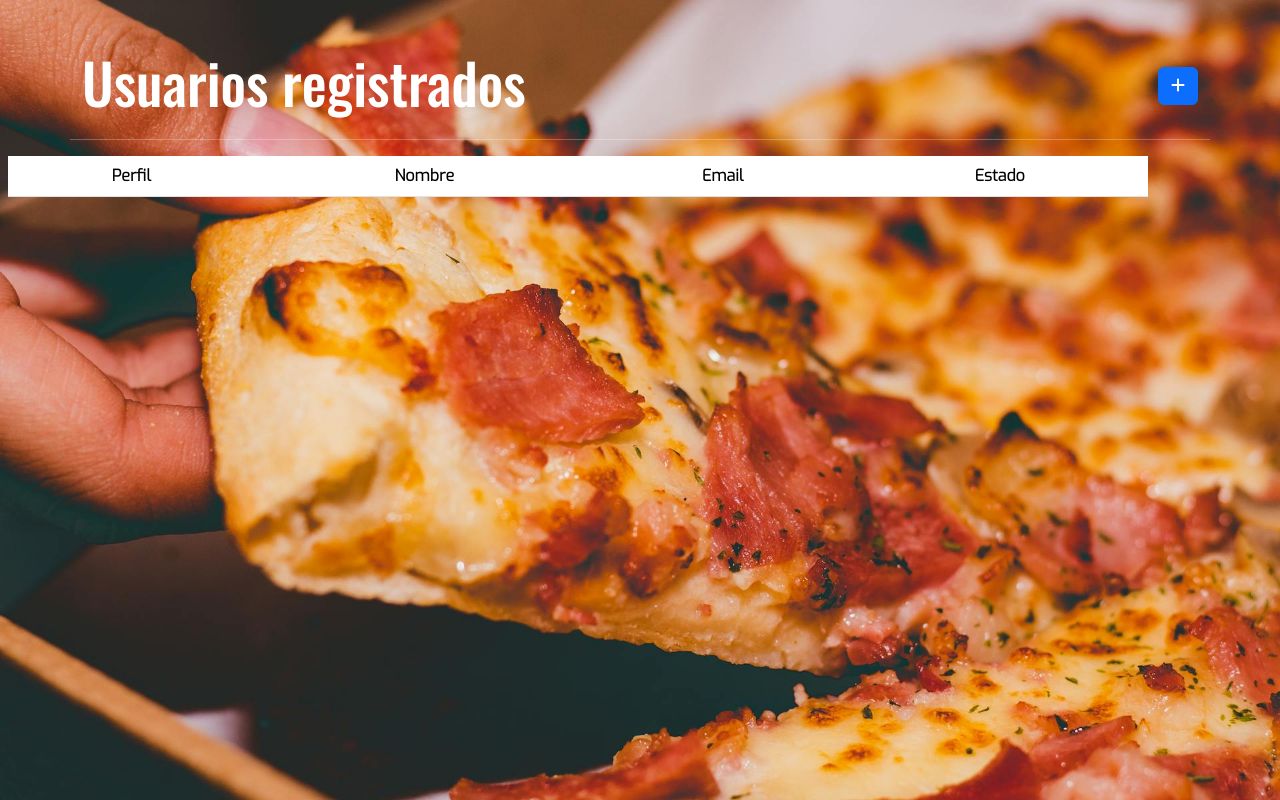
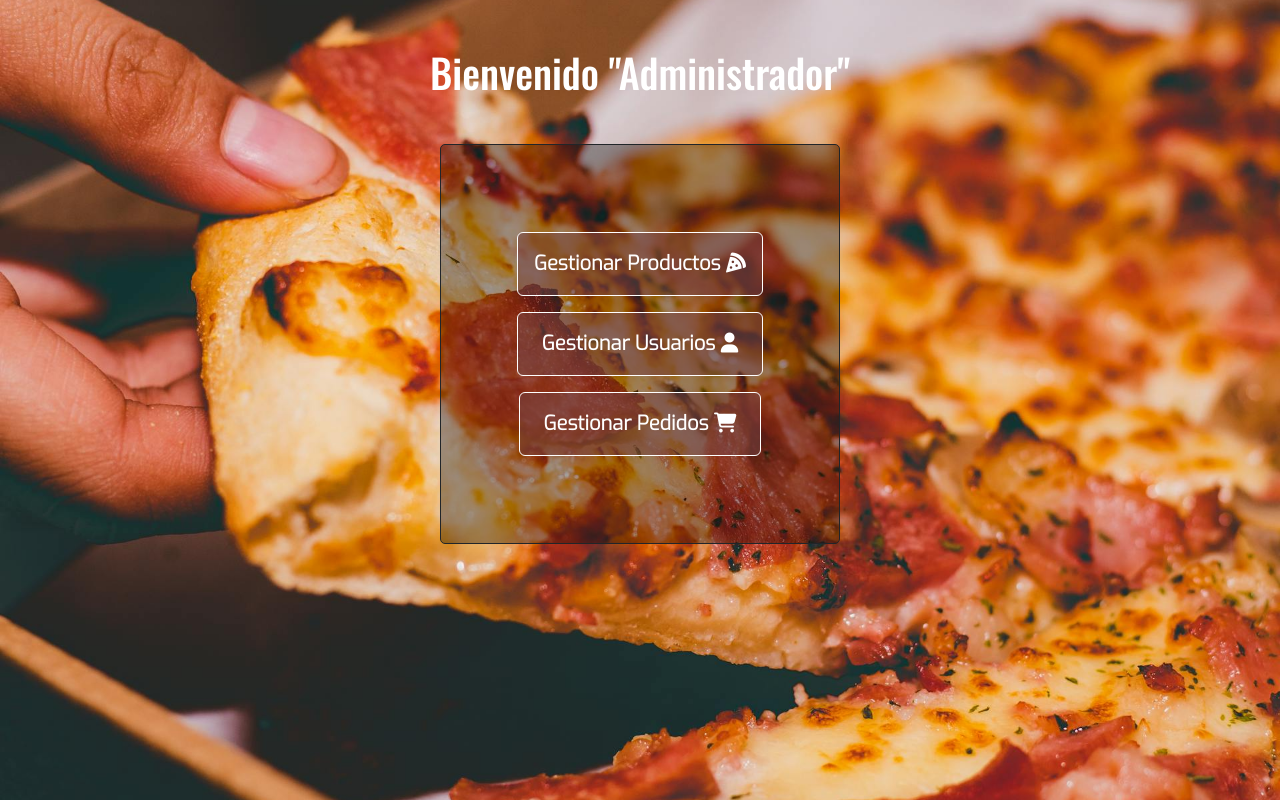
Before and after one commit to brunomry/frontendProyectoFinal_RollingCode, a React (Vite) app: page /administrador in a window 1280 px wide. Built offline with nearby package versions, Linux system fonts and the light colour scheme.

Commit message:
Agregue cp Link de react-router-dom en cp Administracion para las 3 opciones de btn y tambien en btn nuevo usuario en cp ListaUsuarios. Ademas agregue fila de prueba en cp ItemUsuario

```diff
--- a/src/App.jsx
+++ b/src/App.jsx
@@ -2,15 +2,19 @@ import Administracion from "./components/pages/Administracion";
 import "./App.css";
 import "bootstrap/dist/css/bootstrap.min.css";
 import ListaUsuarios from "./components/pages/user/ListaUsuarios";
+import { BrowserRouter, Route, Routes } from "react-router-dom";
 
 function App() {
-
   return (
     <>
-      {/* <Administracion></Administracion> */}
-      <ListaUsuarios></ListaUsuarios>
+      <BrowserRouter>
+        <Routes>
+          <Route path="/administrador" element={<Administracion></Administracion>}></Route>
+          <Route path="/administrador/usuarios" element={<ListaUsuarios></ListaUsuarios>}></Route>
+        </Routes>
+      </BrowserRouter>
     </>
-  )
+  );
 }
 
 export default App;
--- a/src/components/pages/Administracion.jsx
+++ b/src/components/pages/Administracion.jsx
@@ -1,3 +1,4 @@
+import { Link } from "react-router-dom";
 import "../../styles/administrador.css";
 
 const Administracion = () => {
@@ -6,17 +7,24 @@ const Administracion = () => {
       <h1 className="text-center my-5">Bienvenido "Administrador"</h1>
       <article className="me-2 mx-sm-auto d-flex justify-content-center border border border-1 border-dark managementOptions px-3 px-sm-5">
         <div className="d-flex gap-3 flex-column justify-content-center align-items-center">
-          <button
-            className="border border-1 border-white fw-bold py-3 btnManagement rounded-2"
+          <Link
+            className="border border-1 border-white fw-bold py-3 btnManagement rounded-2 text-decoration-none px-3"
+            to="/administrador/productos"
           >
-            Gestionar Productos <i class="fa-solid fa-pizza-slice"></i>
-          </button>
-          <button className="border border-1 border-white fw-bold py-3 btnManagement rounded-2">
-            Gestionar Usuarios <i class="fa-solid fa-user"></i>
-          </button>
-          <button className="border border-1 border-white fw-bold py-3 btnManagement rounded-2">
-            Gestionar Pedidos <i class="fa-solid fa-cart-shopping"></i>
-          </button>
+            Gestionar Productos <i className="fa-solid fa-pizza-slice"></i>
+          </Link>
+          <Link
+            className="border border-1 border-white fw-bold py-3 btnManagement rounded-2 text-decoration-none px-4"
+            to="/administrador/usuarios"
+          >
+            Gestionar Usuarios <i className="fa-solid fa-user"></i>
+          </Link>
+          <Link
+            className="border border-1 border-white fw-bold py-3 btnManagement rounded-2 text-decoration-none px-4"
+            to="/administrador/pedidos"
+          >
+            Gestionar Pedidos <i className="fa-solid fa-cart-shopping"></i>
+          </Link>
         </div>
       </article>
     </section>
--- a/src/components/pages/user/ItemUsuario.jsx
+++ b/src/components/pages/user/ItemUsuario.jsx
@@ -1,10 +1,13 @@
-import React from 'react';
+import "../../../styles/administrador.css";
 
 const ItemUsuario = () => {
   return (
-    <>
-
-    </>
+    <tr>
+      <td>admin</td>
+      <td>bruno</td>
+      <td>bruno@gmail.com</td>
+      <td>activo</td>
+    </tr>
   );
 };
 
--- a/src/components/pages/user/ListaUsuarios.jsx
+++ b/src/components/pages/user/ListaUsuarios.jsx
@@ -1,17 +1,19 @@
 import { Button, Table } from "react-bootstrap";
 import "../../../styles/administrador.css";
+import ItemUsuario from "./ItemUsuario";
+import { Link } from "react-router-dom";
 
 const ListaUsuarios = () => {
   return (
-    <section className="mainSection">
-      <div className="container d-flex justify-content-between align-items-center mt-5">
-        <h1 className="display-4 ">Usuarios registrados</h1>
-        <Button className="btn btn-primary">
-          <i class="fa-solid fa-plus"></i>
+    <section className="mainSection py-5">
+      <div className="container d-flex justify-content-between align-items-center flex-wrap gap-2">
+        <h1>Usuarios registrados</h1>
+        <Button className="btn btn-primary" title="Nuevo usuario" as={Link} to="/administrador/crearUsuario">
+          <i className="fa-solid fa-plus"></i> Nuevo usuario
         </Button>
       </div>
       <hr className="container" />
-      <Table responsive striped hover className="container text-center mx-2">
+      <Table responsive hover className="container text-center mx-2 mx-sm-auto bgTable mt-3 mt-sm-5">
         <thead>
           <tr className="text-center">
             <th>Perfil</th>
@@ -21,6 +23,9 @@ const ListaUsuarios = () => {
           </tr>
         </thead>
         <tbody>
+          <ItemUsuario></ItemUsuario>
+          <ItemUsuario></ItemUsuario>
+          <ItemUsuario></ItemUsuario>
         </tbody>
       </Table>
     </section>
```
